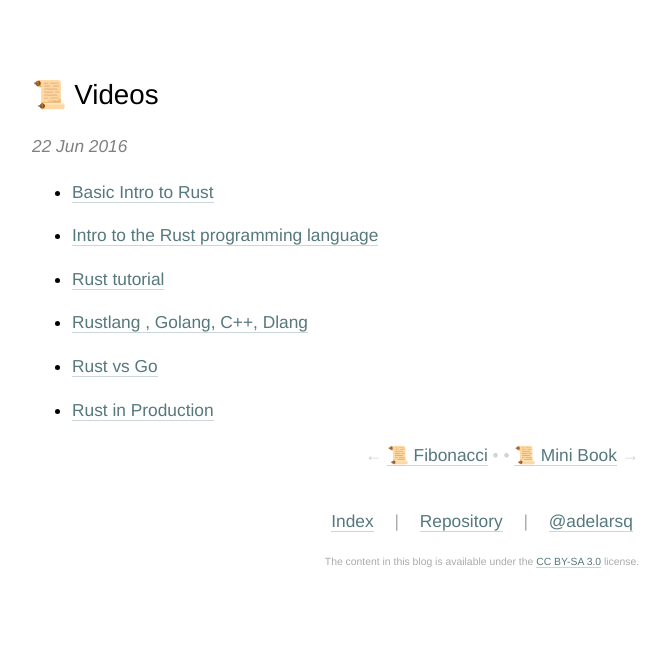
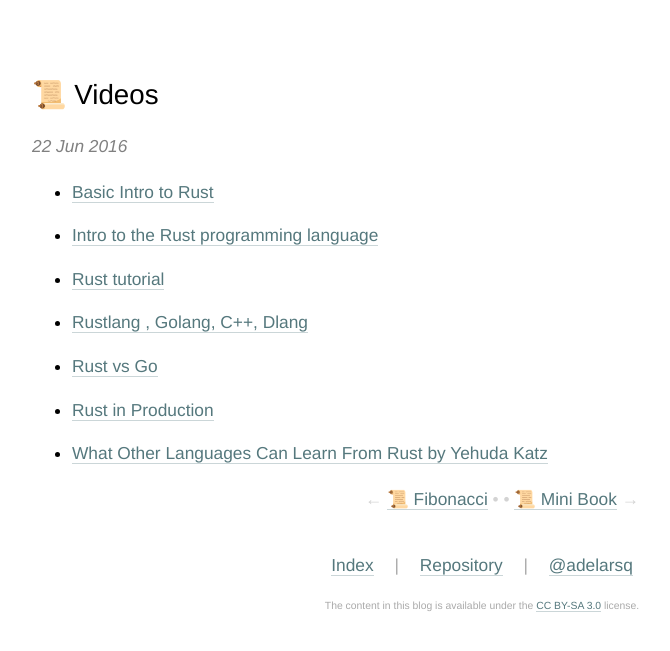
Before and after one commit to adelarsq/daily-rust.github.io, a Jekyll site: the page built from _posts/2016-06-22-videos.md, in a window 1280 px wide. Shown: the top 651 px of the page, without its empty margins (158-828 px from the left). Built offline with Jekyll 4.4.1, drawn with Linux system fonts in a browser that asks for light colours.

Commit message:
Update 2016-06-22-videos.md

```diff
--- a/_posts/2016-06-22-videos.md
+++ b/_posts/2016-06-22-videos.md
@@ -11,3 +11,4 @@ tags: [rustposts, rust, article]
 - [Rustlang , Golang, C++, Dlang](https://www.youtube.com/watch?v=ynQoaajojIs&ab_channel=GolangVids)
 - [Rust vs Go](https://www.youtube.com/watch?v=WVZ7yMvxImo&ab_channel=SebastianThiel)
 - [Rust in Production](https://www.infoq.com/presentations/rust-production)
+- [What Other Languages Can Learn From Rust by Yehuda Katz](https://www.youtube.com/watch?v=uCaYkUmdtPw&ab_channel=CodeGenius)
```
